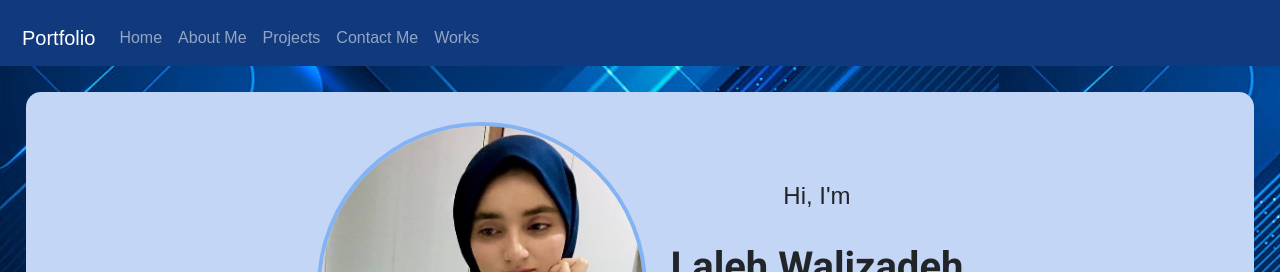
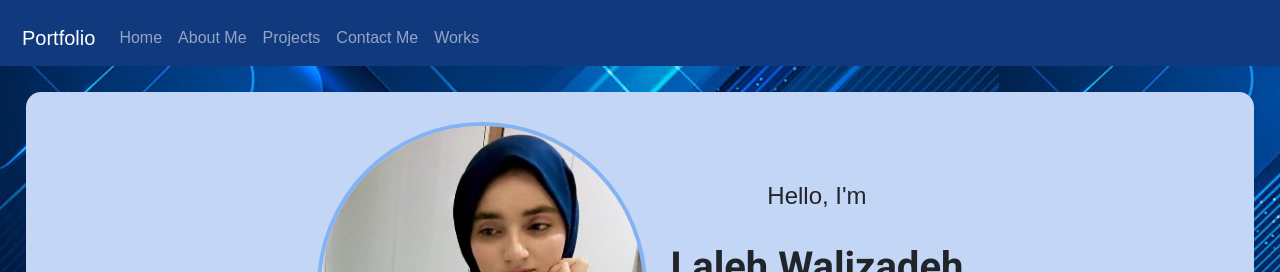
Before and after one commit to lalehwalizadeh/Portfolio, a React (Create React App) app: page / in a window 1280 px wide. Shown: the top 272 px of the page. Built offline with nearby package versions, Linux system fonts and the light colour scheme; a web font is replaced by a local one.

Commit message:
last commit

```diff
--- a/src/components/Home.js
+++ b/src/components/Home.js
@@ -20,7 +20,7 @@ export default function Home() {
 					<img src={Capture} alt='my_picture' className='img' />
 				</div>
 				<div className='intro'>
-					<h4> Hi, I'm </h4>
+					<h4> Hello, I'm </h4>
 					<h1> Laleh Walizadeh </h1>
 					<h6>Frontend Web Developer</h6>
 					<br />
```
